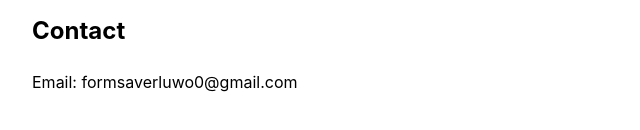
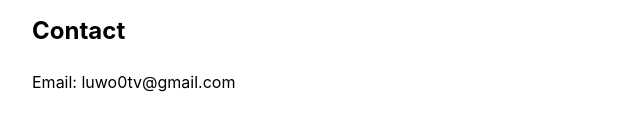
Before and after one commit to LuWo0/formSaver, a plain HTML site: page index.html in a window 1280 px wide. Shown: the part 576-706 px from the top of the page, 208-848 px from the left. Drawn offline with Linux system fonts and the light colour scheme.

Commit message:
Fixed email typo

```diff
--- a/index.html
+++ b/index.html
@@ -44,6 +44,6 @@
   <p>Install Form Saver from the <a href="#">Chrome Web Store</a></p>
 
   <h2>Contact</h2>
-  <p>Email: formsaverluwo0@gmail.com</p>
+  <p>Email: luwo0tv@gmail.com</p>
 </body>
 </html>
```
Also changed, not shown: privacy.html (+1 -1 lines), support.html (+1 -1 lines).
